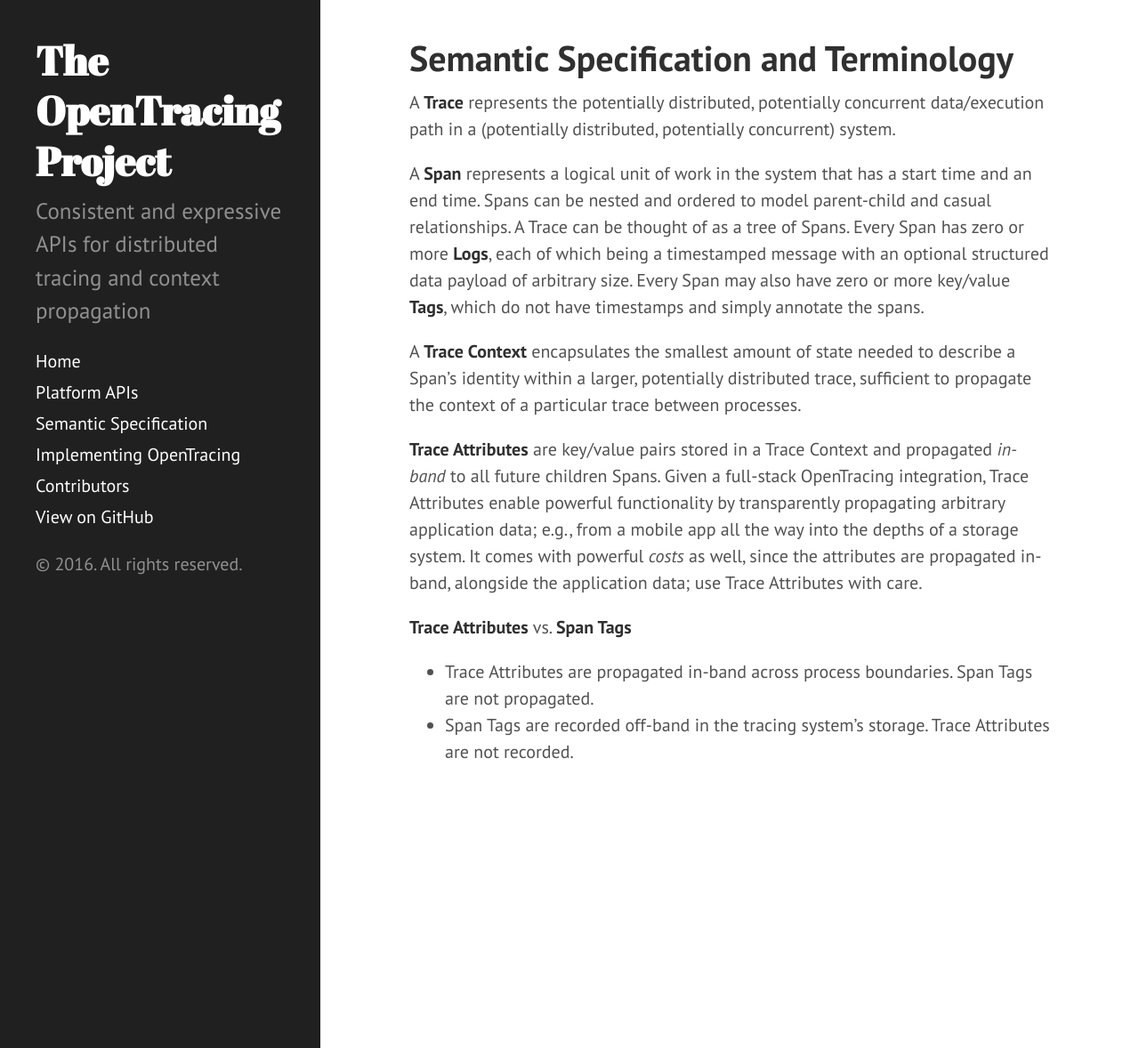
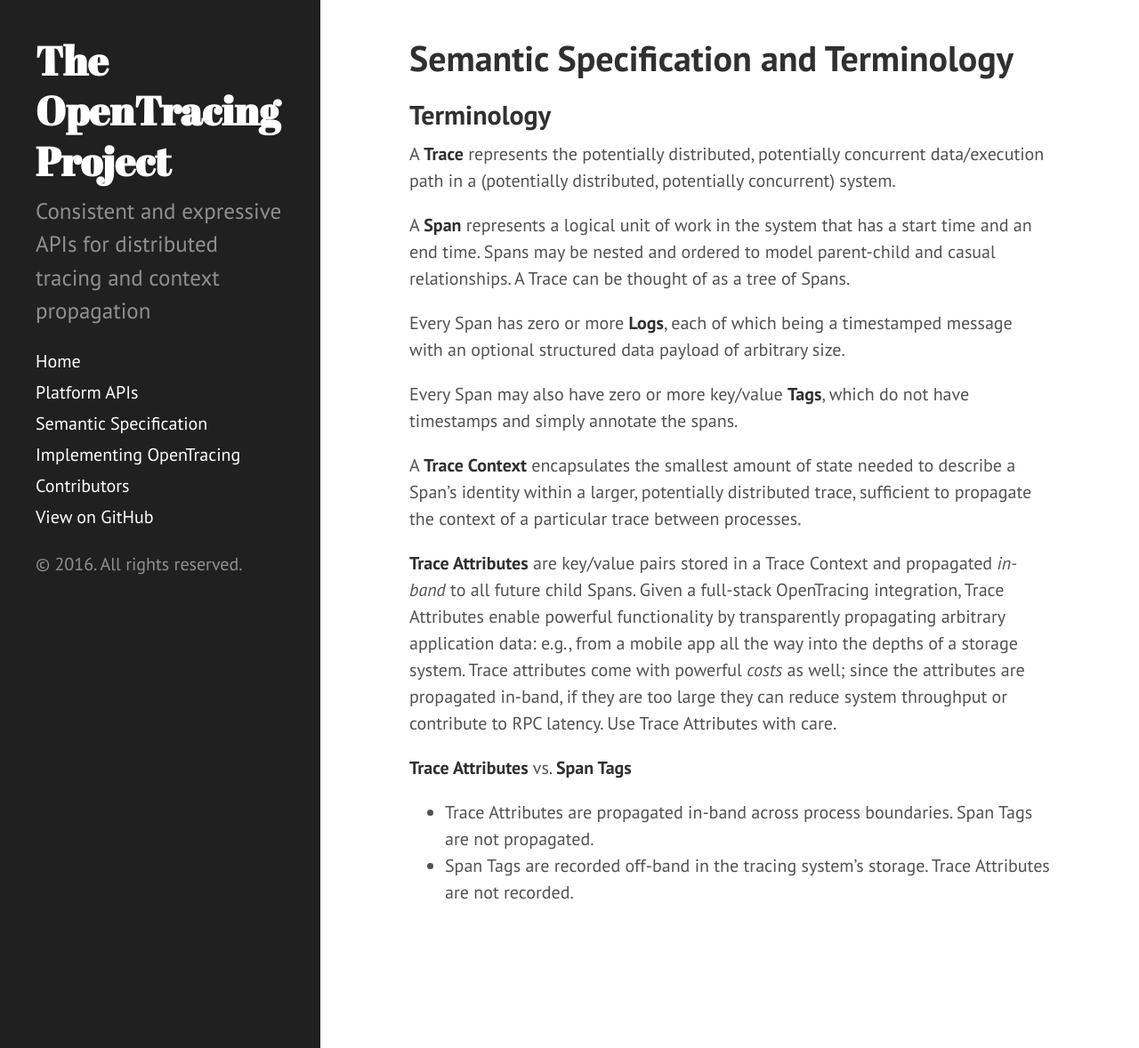
Before and after one commit to opentracing/opentracing.io, a Jekyll site: the page built from spec.md, in a window 1280 px wide and 1178 px high. Shown: the whole window at 89% size. Built offline with Jekyll 4.4.1, drawn with Linux system fonts in a browser that asks for light colours; Markdown is read by kramdown in place of the engine named in the settings.

Commit message:
clean up terminology

```diff
--- a/spec.md
+++ b/spec.md
@@ -3,13 +3,19 @@
 title: Semantic Specification and Terminology
 ---
 
+## Terminology
+
 A **Trace** represents the potentially distributed, potentially concurrent data/execution path in a (potentially distributed, potentially concurrent) system.
 
-A **Span** represents a logical unit of work in the system that has a start time and an end time. Spans can be nested and ordered to model parent-child and casual relationships. A Trace can be thought of as a tree of Spans. Every Span has zero or more **Logs**, each of which being a timestamped message with an optional structured data payload of arbitrary size. Every Span may also have zero or more key/value **Tags**, which do not have timestamps and simply annotate the spans.
+A **Span** represents a logical unit of work in the system that has a start time and an end time. Spans may be nested and ordered to model parent-child and casual relationships. A Trace can be thought of as a tree of Spans.
+
+Every Span has zero or more **Logs**, each of which being a timestamped message with an optional structured data payload of arbitrary size.
+
+Every Span may also have zero or more key/value **Tags**, which do not have timestamps and simply annotate the spans.
 
 A **Trace Context** encapsulates the smallest amount of state needed to describe a Span's identity within a larger, potentially distributed trace, sufficient to propagate the context of a particular trace between processes.
 
-**Trace Attributes** are key/value pairs stored in a Trace Context and propagated _in-band_ to all future children Spans. Given a full-stack OpenTracing integration, Trace Attributes enable powerful functionality by transparently propagating arbitrary application data; e.g., from a mobile app all the way into the depths of a storage system. It comes with powerful _costs_ as well, since the attributes are propagated in-band, alongside the application data; use Trace Attributes with care.
+**Trace Attributes** are key/value pairs stored in a Trace Context and propagated _in-band_ to all future child Spans. Given a full-stack OpenTracing integration, Trace Attributes enable powerful functionality by transparently propagating arbitrary application data: e.g., from a mobile app all the way into the depths of a storage system. Trace attributes come with powerful _costs_ as well; since the attributes are propagated in-band, if they are too large they can reduce system throughput or contribute to RPC latency. Use Trace Attributes with care.
 
 **Trace Attributes** vs. **Span Tags**
 
```
